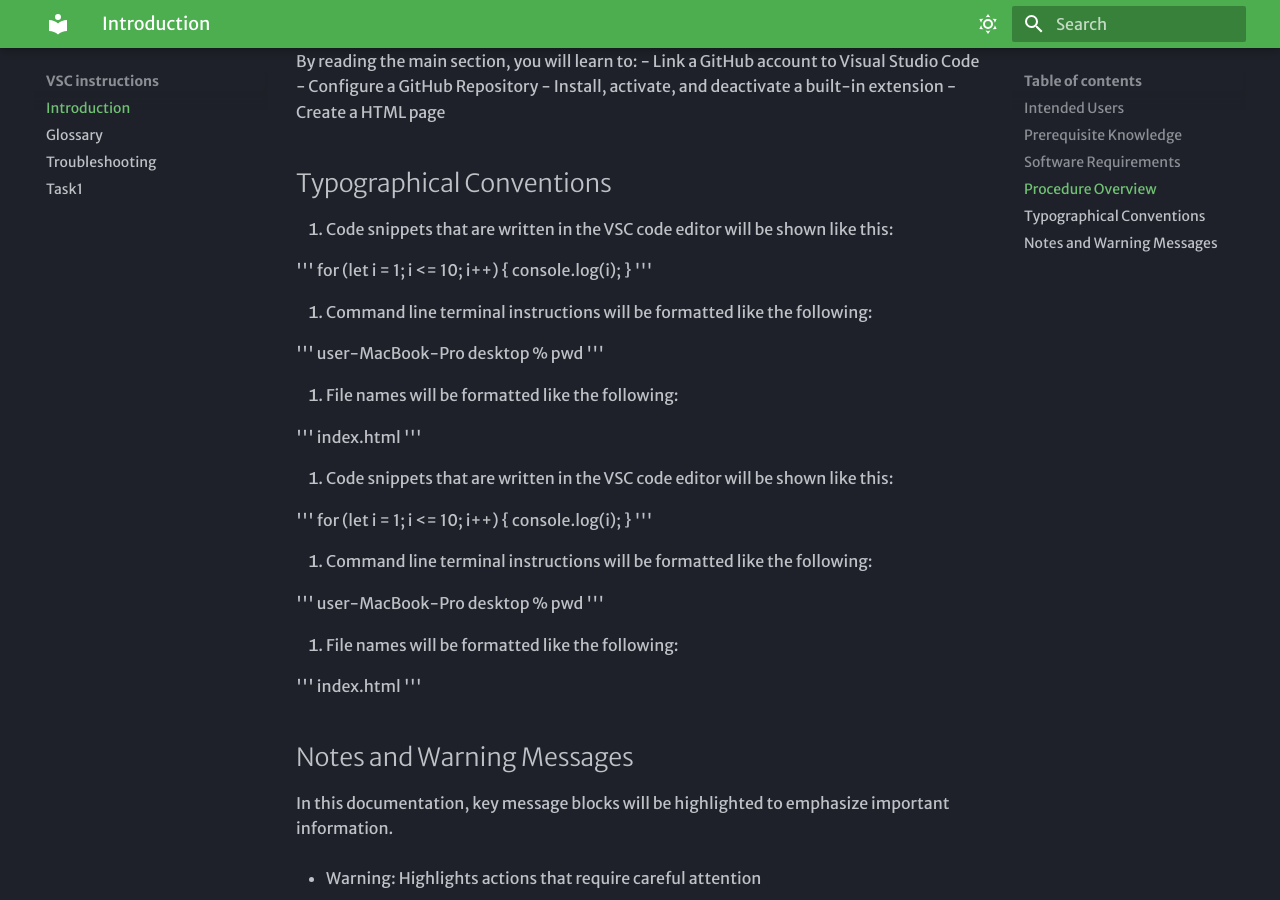
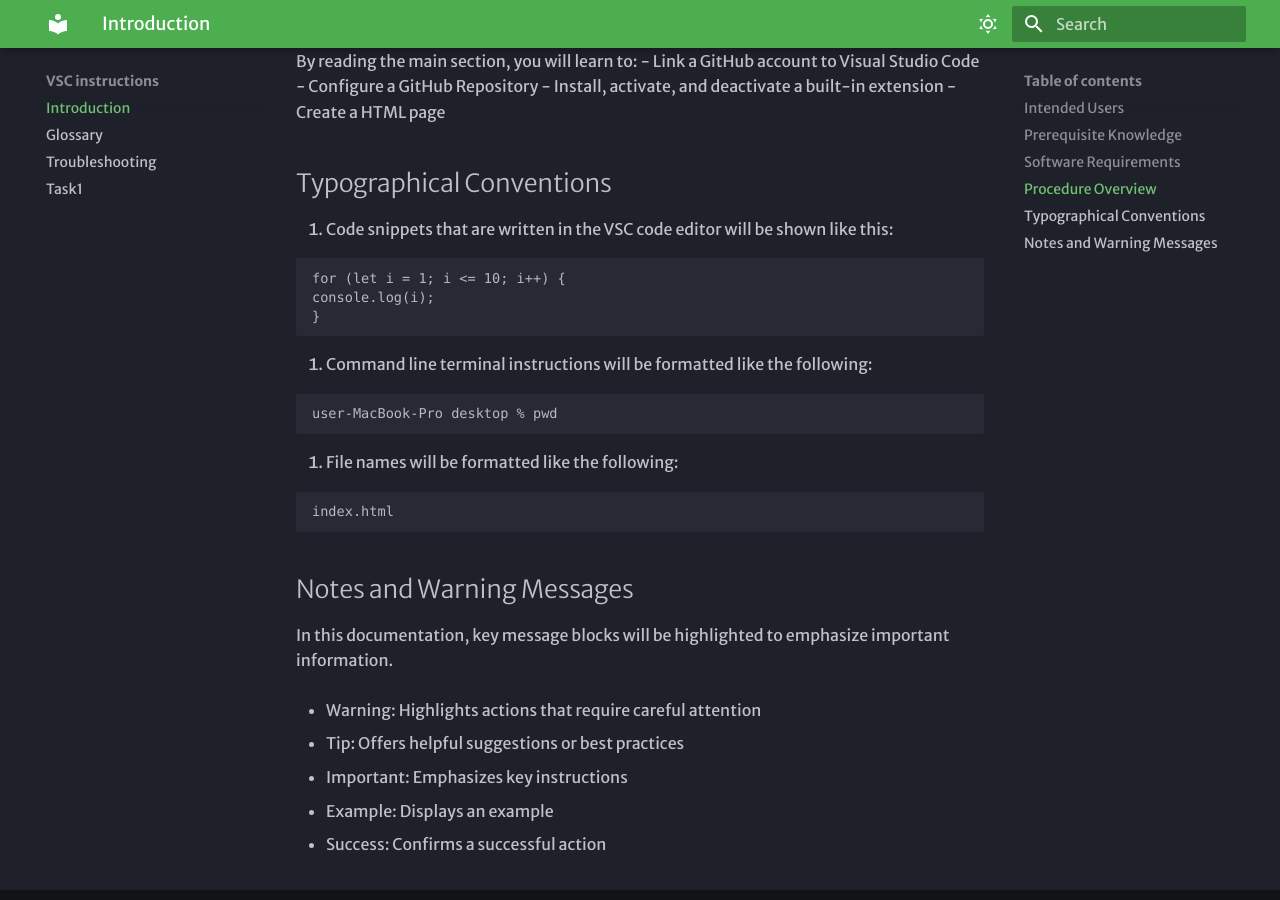
Before and after one commit to DJANG2024/MKDocsMaterial, an MkDocs documentation site: the page built from docs/index.md, in a window 1280 px wide and 900 px high, scrolled down 1053 px. Built offline with MkDocs 1.6.1 and Material for MkDocs 9.7.7, drawn with Linux system fonts in a browser that asks for light colours; some web fonts are replaced.

Commit message:
update typographical conventions

````diff
--- a/docs/index.md
+++ b/docs/index.md
@@ -39,43 +39,23 @@
 
 1.  Code snippets that are written in the VSC code editor will be shown like this:
 
-'''
+```
 for (let i = 1; i <= 10; i++) {
 console.log(i);
 }
-'''
+```
 
 2. Command line terminal instructions will be formatted like the following:
 
-'''
+```
 user-MacBook-Pro desktop % pwd
-'''
+```
 
 3. File names will be formatted like the following:
 
-'''
+```
 index.html
-'''
-
-1.  Code snippets that are written in the VSC code editor will be shown like this:
-
-'''
-for (let i = 1; i <= 10; i++) {
-console.log(i);
-}
-'''
-
-2. Command line terminal instructions will be formatted like the following:
-
-'''
-user-MacBook-Pro desktop % pwd
-'''
-
-3. File names will be formatted like the following:
-
-'''
-index.html
-'''
+```
 
 ## Notes and Warning Messages
 
````
